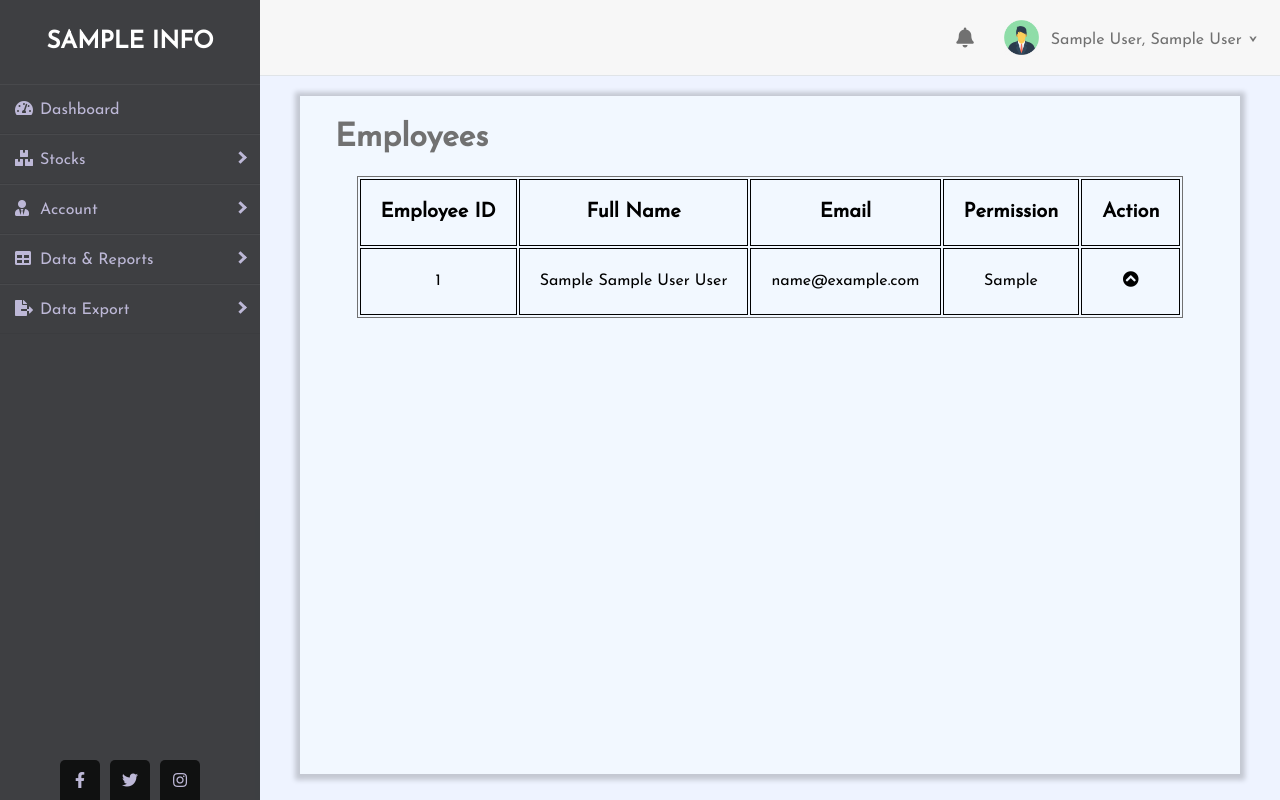
After one commit to Kitsunejasutin/gamification, a PHP site: page /permissions.php in a window 1280 px wide. The commit adds this page. Run offline with PHP 8.4, Linux system fonts and the light colour scheme; the visitor is signed in with stand-in values (Sample User, id 1); tables that the repository leaves empty or names only in its code hold one stand-in row (values such as "Sample post"); some libraries are stand-ins or nearby versions.

Commit message:
Employee  * Employee List  * Attendance Improvements  * Add Employees  * Basic Permission

```diff
--- a/attendance.php
+++ b/attendance.php
@@ -6,7 +6,7 @@
 
 ?>
 	<link rel="stylesheet" href="styles/header.css">
-	<title>Document</title>
+	<title><?php echo fetchcompanyname($connection); ?></title>
 </head>
 <body onload="startTime()">
 <?php
--- a/dashboard.php
+++ b/dashboard.php
@@ -6,7 +6,7 @@
 
 ?>
     <link rel="stylesheet" href="styles/header.css">
-    <title>Dashboard</title>
+	<title><?php echo fetchcompanyname($connection); ?></title>
 </head>
 <body>
 <?php
--- a/includes/bars.php
+++ b/includes/bars.php
@@ -15,12 +15,14 @@
             </ul>
             <ul id="categories">
                 <li class="categories"><a><i class="fas fa-user-tie"></i>Account<i class="arrow right"></i></a></li>
-                <li class="dropdown"><span>Manage Accounts</span></li>
                 <li class="dropdown"><span>Employees Transactions</span></li>
                 <a href="attendance.php"><li class="dropdown account"><span>Attendance</span></li></a>
                 <li class="dropdown"><span>Tasks</span></i></li>
-                <li class="dropdown"><span>Permissions</span></i></li>
-                <li class="dropdown"><span>Add Employees</span></li>
+                <?php if ($_SESSION["access"] == "0") { ?>
+                <a href="permissions.php"><li class="dropdown"><span>Permissions</span></i></li></a>
+                <a href="accounts.php"><li class="dropdown"><span>Manage Accounts</span></li></a>
+                <a href="addemployee.php"><li class="dropdown"><span>Add Employees</span></li></a>
+                <?php }else{} ?>
             </ul>
             <ul id="categories">
                 <li class="categories"><a><i class="fas fa-table"></i>Data & Reports<i class="arrow right"></i></a></li>
--- a/includes/function.php
+++ b/includes/function.php
@@ -41,22 +41,22 @@ function emailExists($connection, $email) {
     mysqli_stmt_close($stmt);
 }
 
-/*function createUser($connection,$pwd, $email) {
-    $sql = "INSERT INTO account (type, Surname, Firstname, Middlename, Birthday, location_address, Contact, Email, pwd) VALUES ('0', ?, ?, ?, ?, ?, ?, ?, ?);";
+function createUser($connection, $id, $email, $pwd, $FName, $MName, $LName, $address, $contact) {
+    $sql = "INSERT INTO accounts (employee_id, email, pwd, FName, MName, LName, access, employ_address, contact) VALUES (?, ?, ?, ?, ?, ?, '0', ?, ?);";
     $stmt = mysqli_stmt_init($connection);
     if (!mysqli_stmt_prepare($stmt, $sql)) {
-        header("location: ../index.php?error=stmtfailedcreate");
+        header("location: ../addemployee.php?error=stmtfailedcreate");
         exit();
     }
 
     $hashedPWD = password_hash($pwd, PASSWORD_DEFAULT);
 
-    mysqli_stmt_bind_param($stmt, "ssssssss", $Fname, $Mname, $Lname, $Bdate, $address, $contact, $email, $hashedPWD);
+    mysqli_stmt_bind_param($stmt, "ssssssss", $id, $email, $hashedPWD, $FName, $MName, $LName, $address, $contact);
     mysqli_stmt_execute($stmt);
     mysqli_stmt_close($stmt);
-    header("location: ../index.php?error=none");
+    header("location: ../addemployee.php?success=added");
     exit();
-}*/
+}
 
 function loginUser($connection, $email, $pwd) {
     $emailExists = emailExists($connection, $email);
@@ -66,7 +66,7 @@ function loginUser($connection, $email, $pwd) {
         exit();
     }
 
-    $pwdHashed = $emailExists["password"];
+    $pwdHashed = $emailExists["pwd"];
     $checkPwd = password_verify($pwd, $pwdHashed);
 
     if ($checkPwd === false) {
@@ -74,21 +74,19 @@ function loginUser($connection, $email, $pwd) {
         exit();
     }else if ($checkPwd === true) {
         session_start();
-        $_SESSION["type"] = $emailExists["type"];
+        $_SESSION["access"] = $emailExists["access"];
         if ($_SESSION['type'] == "1") {
             $_SESSION["LName"] = $emailExists["LName"];
             $_SESSION["FName"] = $emailExists["FName"];
             $_SESSION["MName"] = $emailExists["MName"];
-            $_SESSION["type"] = $emailExists["type"];
             header("location: ../dashboard.php" );
             exit();
-        }elseif ($_SESSION['type'] == "0"){
-            //$_SESSION["admin"] = TRUE;
+        }elseif ($_SESSION['access'] == "0"){
+            $_SESSION["admin"] = TRUE;
             $_SESSION["LName"] = $emailExists["LName"];
             $_SESSION["FName"] = $emailExists["FName"];
             $_SESSION["MName"] = $emailExists["MName"];
             $_SESSION["email"] = $emailExists["email"];
-            $_SESSION["type"] = $emailExists["type"];
             $sql = "SELECT company_name FROM company_info"; $result = mysqli_query($connection, $sql); $column = mysqli_fetch_array($result);
             if ($column['company_name'] == ""){header("location: ../registration1.php");}else {header("location: ../dashboard.php");}
             exit();
@@ -168,3 +166,22 @@ function timeOut($connection, $id, $time) {
 		}
 	}
 }
+
+function fetchAccounts($connection) {
+    $sql = "SELECT * FROM accounts";
+    $stmt = mysqli_stmt_init($connection);
+    if (!mysqli_stmt_prepare($stmt, $sql)) {
+        header("location: ../index.php?error=stmtfailedexists");
+        exit();
+    }
+
+    mysqli_stmt_execute($stmt);
+    $resultData = mysqli_stmt_get_result($stmt);
+
+    if ($row = mysqli_fetch_array($resultData)) {
+        return $row;
+    }else {
+        $result = false;
+        return $result;
+    }
+}
--- /dev/null
+++ b/includes/rmemp.php
@@ -0,0 +1,3 @@
+<?php
+
+?>
--- /dev/null
+++ b/permissions.php
@@ -0,0 +1,56 @@
+<?php
+    include_once 'includes/header.php';
+    require_once 'includes/connection.php';
+    require_once 'includes/function.php';
+    session_start();
+
+?>
+    <link rel="stylesheet" href="styles/header.css">
+    <link rel="stylesheet" href="styles/accounts.css">
+	<title><?php echo fetchcompanyname($connection); ?></title>
+</head>
+<body>
+<?php
+    include_once 'includes/bars.php';
+?>
+            <div class="info">
+            <div class="info">
+                <div class="card">
+                    <?php ?>
+                    <h1 id="header">Employees</h1>
+                    <table>
+                        <tr>
+                            <td class="header"><b>Employee ID</td>
+                            <td class="header"><b>Full Name</td>
+                            <td class="header"><b>Email</td>
+                            <td class="header"><b>Permission</td>
+                            <td class="header"><b>Action</td>
+                        </tr>
+                        <tr>
+                            <?php
+                                $sql = "SELECT * FROM accounts";
+                                $stmt = mysqli_stmt_init($connection);
+                                if (!mysqli_stmt_prepare($stmt, $sql)) {
+                                    header("location: ../index.php?error=stmtfailedexists");
+                                    exit();
+                                }
+
+                                mysqli_stmt_execute($stmt);
+
+                                $resultData = mysqli_stmt_get_result($stmt);
+
+                                while($data = mysqli_fetch_array($resultData)){
+                            ?>
+                            <td><?php echo $data[1]; ?></td>
+                            <td><?php echo $data[4] ." ". $data[5] ." ". $data[6]; ?></td>
+                            <td><?php echo $data[2]?></td>
+                            <td><?php echo $data[7]?></td>
+                            <td><a href="includes/rmemp.php"><i class="fas fa-chevron-circle-up"></i></i></a></td>
+                        </tr>
+                            <?php }mysqli_stmt_close($stmt); ?>
+                    </table>
+                </div>
+            </div>
+<?php
+	include_once 'includes/footer.php';
+?>
--- /dev/null
+++ b/styles/accounts.css
@@ -0,0 +1,84 @@
+div.card {
+    width: 100%;
+    height: 678px;
+    background-color: rgb(242, 248, 255);
+    margin: auto;
+    text-decoration: none;
+    box-shadow: 0px 1px 5px 5px rgba(0,0,0,0.18);
+    -webkit-box-shadow: 0px 1px 5px 5px rgba(0,0,0,0.18);
+    -moz-box-shadow: 0px 1px 5px 5px rgba(0,0,0,0.18);
+}
+
+a {
+    color: black;;
+}
+
+table,th,tr,td {
+    text-align: center;
+    border: 1px solid;
+    margin: auto;
+}
+
+h1#header {
+    padding-top: 30px;
+    padding-bottom: 25px;
+    padding-left: 35px;
+}
+
+td {
+    color: black;
+    padding: 20px;
+}
+td.header {
+    font-size: 20px;
+}
+
+fieldset {
+    min-width: 0;
+    padding: 5px;
+    margin: 0;
+    border: 0;
+}
+
+form .form-group {
+    margin-bottom: 2rem;
+    text-align: left;
+    color: white;
+}
+
+fieldset.form-group {
+    padding-left: 120px;
+}
+
+input {
+    border-top-style: hidden;
+    border-right-style: hidden;
+    border-left-style: hidden;
+    background-color: transparent;
+    color: rgb(0, 0, 0);
+    font-size: 20px;
+    width: 500px;
+}
+
+input:focus {
+    outline: none;
+}
+
+input:-webkit-autofill,
+input:-webkit-autofill:hover,
+input:-webkit-autofill:focus,
+input:-webkit-autofill:active {
+    transition: background-color 5000s ease-in-out 0s;
+    -webkit-text-fill-color: rgb(0, 0, 0) !important;
+}
+
+button.btn {
+    width: 80px;
+    font-size: 15px;
+    height: 45px;
+    margin-left: 540px;
+}
+
+.fa-user-minus {
+    font-size: 25px;
+}
--- a/styles/header.css
+++ b/styles/header.css
@@ -14,7 +14,7 @@ span#id {
 }
 
 body{
-  background-color: #f1f5ff;
+  background-color: #eef3ff;
 }
 
 .container{
```
Also changed, not shown: accounts.php (added, +59 -0 lines), addemployee.php (added, +51 -0 lines), includes/addemp.php (added, +18 -0 lines), includes/permission.php (added, +13 -0 lines).
